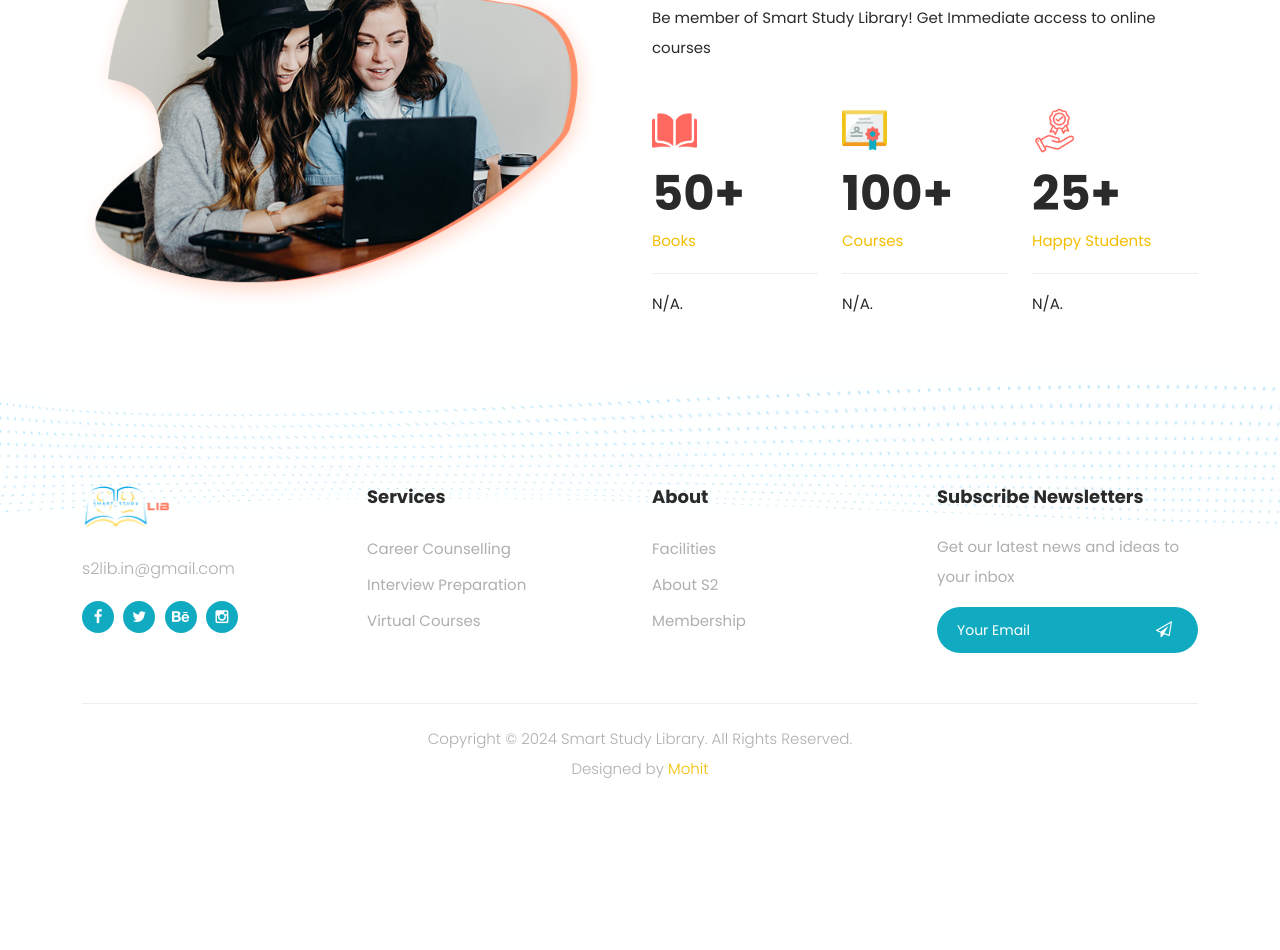
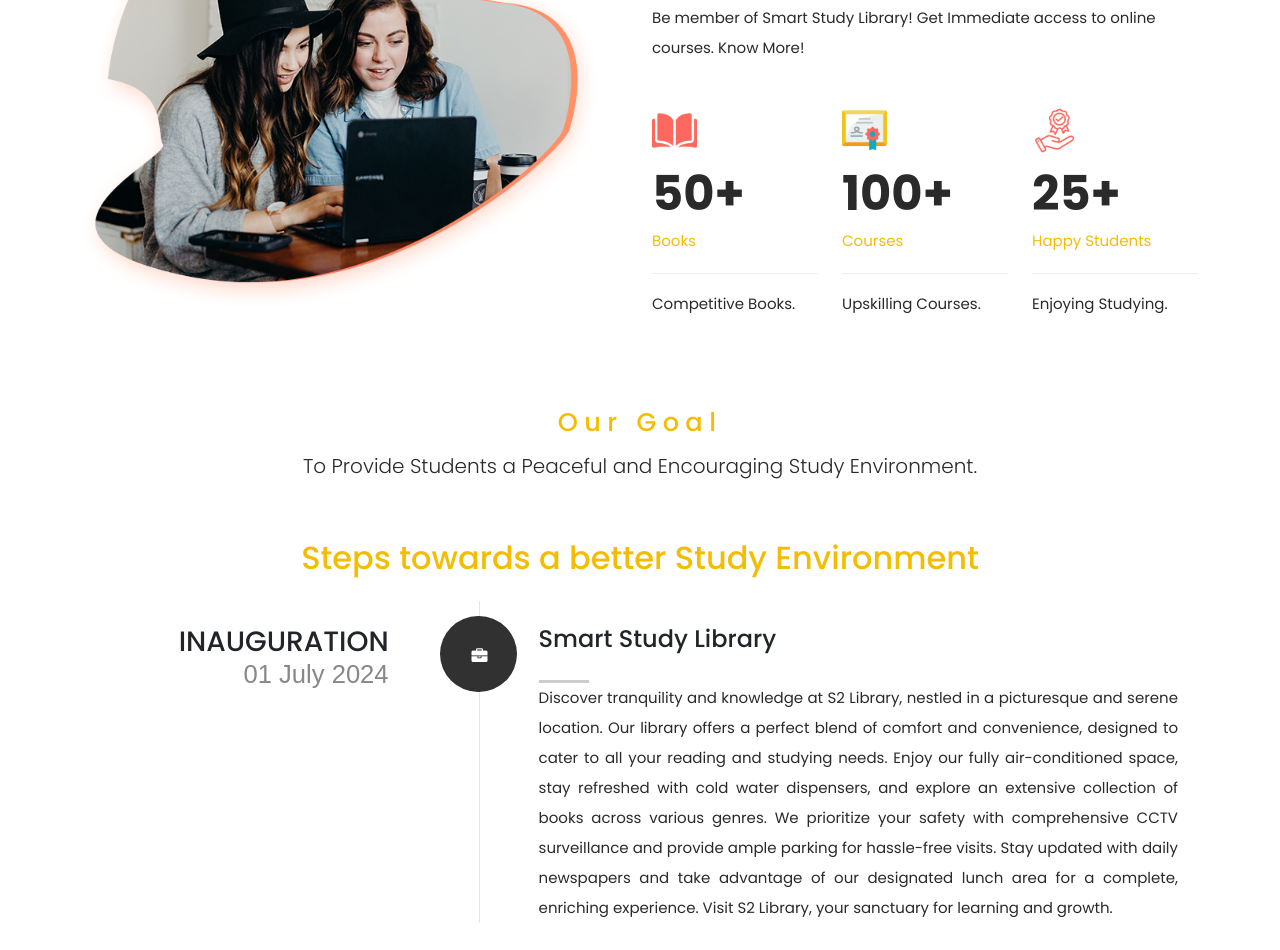
Before and after one commit to devmansh/s2lib, a plain HTML site: page about.html in a window 1280 px wide. Shown: the part 250-1200 px from the top of the page. Before the commit the page ends 1054 px from the top, so only its background shows below. Drawn offline with Linux system fonts and the light colour scheme.

Commit message:
CSS about section update
addition of a section in about with css

```diff
--- a/about.html
+++ b/about.html
@@ -36,12 +36,11 @@
                 <!-- ***** Logo End ***** -->
                 <!-- ***** Menu Start ***** -->
                 <ul class="nav">
-                  <li class="scroll-to-section"><a href="#top" class="active">Home</a></li>
-                  <li class="scroll-to-section"><a href="#services">Services</a></li>
-                  <li class="scroll-to-section"><a href="#about">About</a></li>
-                  <li class="scroll-to-section"><a href="#portfolio">Membership</a></li>
-                  <li class="scroll-to-section"><a href="#video">Gallery</a></li>
-                  <li class="scroll-to-section"><a href="#contact">Contact Us</a></li>
+                  <li class="scroll-to-section"><a href="index.html" class="active">Home</a></li>
+                  <li class="scroll-to-section"><a href="index.html/#services">Services</a></li>
+                  <li class="scroll-to-section"><a href="">About</a></li>
+                  <li class="scroll-to-section"><a href="index.html/#portfolio">Membership</a></li>
+                  <li class="scroll-to-section"><a href="index.html/#video">Gallery</a></li>
                   <li class="scroll-to-section"><div class="main-red-button-hover"><a href="#contact">Contact Us Now</a></div></li>
                 </ul>
                 <a class='menu-trigger'>
@@ -69,7 +68,7 @@
           <div class="col-lg-6">
             <div class="section-heading">
               <h2>Join <span>S2 Library</span> and get free <em>certified</em> course*</h2>
-                <p>Be member of Smart Study Library! Get Immediate access to online courses</p>
+              <p>Be member of Smart Study Library! Get Immediate access to online courses. <a href="about"></a>Know More!</a></p>
               <div class="row">
                 <div class="col-lg-4">
                   <div class="fact-item">
@@ -79,7 +78,7 @@
                       </div>
                       <div class="count-digit">50+</div>
                       <div class="count-title">Books</div>
-                        <p>N/A.</p>
+                      <p>Competitive Books.</p>
                     </div>
                   </div>
                 </div>
@@ -91,7 +90,7 @@
                       </div>
                       <div class="count-digit">100+</div>
                       <div class="count-title">Courses</div>
-                        <p>N/A.</p>
+                      <p>Upskilling Courses.</p>
                     </div>
                   </div>
                 </div>
@@ -103,7 +102,7 @@
                       </div>
                       <div class="count-digit">25+</div>
                       <div class="count-title">Happy Students</div>
-                        <p>N/A.</p>
+                      <p>Enjoying Studying.</p>
                     </div>
                   </div>
                 </div>
@@ -114,12 +113,48 @@
       </div>
     </div>
 
+      <!--About more section-->
+      <section id="resume" class="grey-section" style="text-align:justify;">
+        <div class="row section-intro">
+           <div class="col-twelve">
+             <h5>Our Goal</h5>
+             <p class="lead">To Provide Students a Peaceful and Encouraging Study Environment.</p>
+           </div>
+         </div> <!-- /section-intro-->
+        <div class="row section-intro resume-timeline">
+          <div class="resume-header">
+           <h2>Steps towards a better Study Environment</h2>
+          </div> <!-- /resume-header -->
+          <div>
+            <div class="timeline-wrap">
+              <div class="timeline-block">
+                <div class="timeline-ico">
+                  <i class="fa fa-briefcase"></i>
+                </div>
+                <div class="timeline-header">
+                  <h3>INAUGURATION</h3>
+                  <p>01 July 2024</p>
+                </div>
+                <div class="timeline-content">
+                  <h4>Smart Study Library</h4>
+                  <p>
+                    Discover tranquility and knowledge at S2 Library, nestled in a picturesque and serene location. Our library offers a perfect blend of comfort and convenience, designed to cater to all your reading and studying needs. Enjoy our fully air-conditioned space, stay refreshed with cold water dispensers, and explore an extensive collection of books across various genres. We prioritize your safety with comprehensive CCTV surveillance and provide ample parking for hassle-free visits. Stay updated with daily newspapers and take advantage of our designated lunch area for a complete, enriching experience. Visit S2 Library, your sanctuary for learning and growth.
+                  </p>
+                </div>
+              </div>
+            </div> <!-- /timeline-wrap -->
+          </div>
+        </div> <!-- /resume-timeline -->
+    </section>
+
+
+
+
   <!--Footer Area-->
 
   <div class="footer-dec">
       <img src="assets/images/footer-dec.png" alt="">
     </div>
-
   <footer>
       <div class="container">
         <div class="row">
--- a/assets/css/s2lib.css
+++ b/assets/css/s2lib.css
@@ -1688,7 +1688,7 @@ contact
 
 .contact-us .info span {
   opacity: 1;
-  display: inline-flex;
+  display: block ;
   margin-right: 30px;
 }
 
@@ -1699,7 +1699,7 @@ contact
   display: inline-block;
   text-align: center;
   line-height: 46px;
-  background: rgb(255,104,95);
+  background: #ff685f;
   background: linear-gradient(105deg, rgba(255,104,95,1) 0%, rgba(255,144,104,1) 100%);
   border-radius: 50%;
   color: #fff;
@@ -1980,7 +1980,7 @@ responsive
 
 @media (max-width: 767px) {
   .main-banner .item .down-buttons {
-    display: inline-block;
+    display: inline-flex;
   }
   .main-banner .item .down-buttons .main-blue-button {
     margin-right: 0px;
@@ -2017,3 +2017,202 @@ responsive
     margin-bottom: 20px;
   }
 }
+
+
+/**
+ * ===================================================================
+ * Resume - (_layout.scss)
+ *
+ * -------------------------------------------------------------------
+ */
+ #resume {
+	padding-top: 5rem;
+	padding-bottom: 1rem;
+}
+
+#resume .resume-header {
+	text-align: center;
+}
+#resume .resume-header h2 {
+	color: #F5BD02;
+}
+
+#resume .resume-timeline {
+	max-width: 1100px;
+}
+#resume .timeline-wrap {
+	position: relative;
+	margin-top: 1.5rem;
+	margin-bottom: -5rem;
+}
+#resume .timeline-wrap::before {
+	content: "";
+	display: block;
+	width: 1px;
+	height: 100%;
+	background: rgba(0, 0, 0, 0.1);
+	position: absolute;
+	left: 35%;
+	top: 0;
+}
+#resume .timeline-block {
+	position: relative;
+	padding-top: 1.5rem;
+}
+#resume .timeline-ico {
+	height: 4.8rem;
+	width: 4.8rem;
+	line-height: 4.8rem;
+	background: #313131;
+	border-radius: 50%;
+	text-align: center;
+	color: #FFFFFF;
+	position: absolute;
+	left: 35%;
+	top: .9rem;
+	margin-left: -2.4rem;
+}
+#resume .timeline-ico i {
+	position: relative;
+	left: .05rem;
+	top: .2rem;
+}
+
+#resume .timeline-header {
+	float: left;
+	width: 35%;
+	padding-right: 90px;
+	text-align: right;
+}
+#resume .timeline-header h3 {
+	margin-bottom: 0;
+}
+#resume .timeline-header p {
+	font-family: "poppins-regular", sans-serif;
+	font-size: 1.6rem;
+	color: #888888;
+}
+#resume .timeline-content {
+	margin-left: 35%;
+	padding-left: 60px;
+  text-align: justify;
+}
+#resume .timeline-content h4 {
+	position: relative;
+	padding-bottom: 1.8rem;
+}
+#resume .timeline-content h4::after {
+	content: "";
+	display: block;
+	height: 3px;
+	width: 50px;
+	background: rgba(0, 0, 0, 0.2);
+	position: absolute;
+	left: 0;
+	bottom: 0;
+}
+
+
+
+.grey-section {
+	background: #ffffff;
+}
+
+.section-intro {
+	max-width: 700px;
+	margin-left: auto;
+	margin-right: auto;
+	text-align: center;
+	margin-bottom: 3.6rem;
+	position: relative;
+}
+.section-intro h1 {
+	font-family: "poppins-semibold", serif;
+	font-size: 3.6rem;
+	color: #313131;
+	line-height: 1.25;
+	margin-bottom: 1.2rem;
+}
+.section-intro h5 {
+	color: #F5BD02;
+	font-size: 1.6rem;
+	line-height: 1.875;
+	margin-bottom: 0.3rem;
+	letter-spacing: .4rem;
+}
+
+/**
+ * responsive:
+ * resume
+ * -------------------------------------------------------------------
+ */
+ @media only screen and (max-width:1024px) {
+	#resume .timeline-header {
+		padding-right: 50px;
+	}
+	#resume .timeline-header h3 {
+		font-size: 1.8rem;
+	}
+	#resume .timeline-header p {
+		font-size: 1.4rem;
+	}
+	#resume .timeline-content {
+		padding-left: 50px;
+	}
+}
+@media only screen and (max-width:768px) {
+	#resume .timeline-wrap::before {
+		left: 2.4rem;
+	}
+	#resume .timeline-ico {
+		left: 2.4rem;
+	}
+	#resume .timeline-header {
+		float: none;
+		width: auto;
+		padding-right: 15px;
+		text-align: left;
+	}
+	#resume .timeline-header h3 {
+		font-size: 2rem;
+	}
+	#resume .timeline-header p {
+		font-size: 1.5rem;
+		margin-bottom: 1.5rem;
+	}
+	#resume .timeline-content {
+		margin: 0;
+	}
+	#resume .timeline-content h4 {
+		padding-bottom: 0;
+		padding-top: 2.1rem;
+		margin-bottom: .6rem;
+		font-size: 1.7rem;
+	}
+	#resume .timeline-content h4::after {
+		bottom: auto;
+		top: 0;
+	}
+	#resume .timeline-header, #resume .timeline-content {
+		padding-left: 7rem;
+	}
+}
+@media only screen and (max-width:480px) {
+	#resume .resume-header h2 {
+		font-size: 2.2rem;
+	}
+	#resume .timeline-wrap::before {
+		left: 1.8rem;
+	}
+	#resume .timeline-ico {
+		height: 3.6rem;
+		width: 3.6rem;
+		line-height: 3.6rem;
+		left: 1.8rem;
+		margin-left: -1.8rem;
+		font-size: 1.5rem;
+	}
+	#resume .timeline-header, #resume .timeline-content {
+		padding-left: 5.5rem;
+	}
+}
```
Also changed, not shown: index.html (+8 -8 lines). Lines whose indentation alone changed are shown as unchanged.
